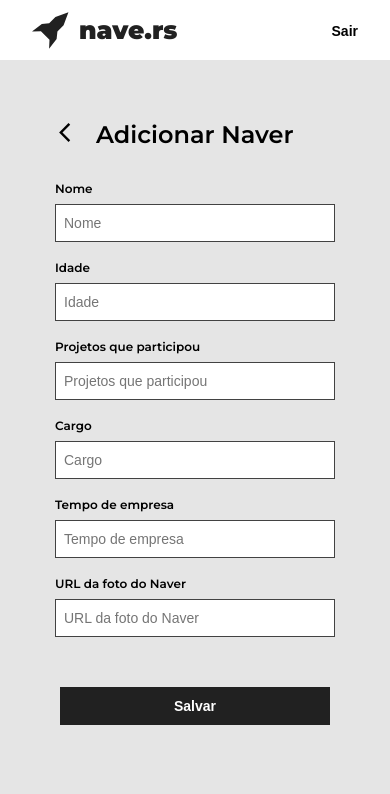
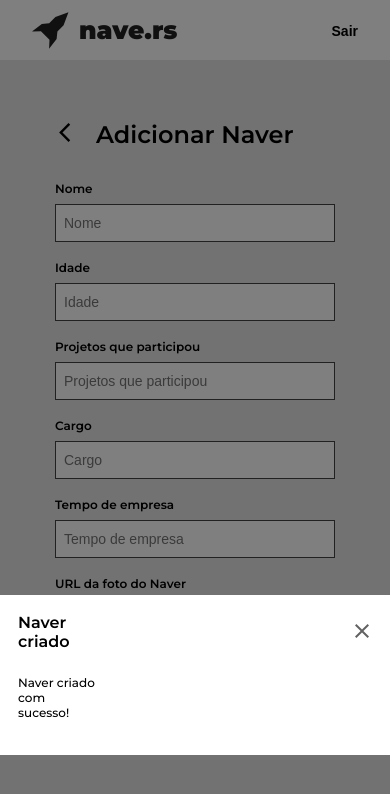
Before and after one commit to RafaelLeveske/desafio-nave, a React (Create React App) app: page /new in a window 390 px wide. Both pictures are taken after a click on the button "Salvar". Shown: the top 794 px of the page. Built offline with nearby package versions, Linux system fonts and the light colour scheme.

Commit message:
feature/warning-create-modal

```diff
--- a/src/components/ProfileModal/styles.css
+++ b/src/components/ProfileModal/styles.css
@@ -105,15 +105,14 @@
 }
 
 @media (max-width: 1000px) {
-
-
   .profile-modal {
-    height: 2000px;
+    height: 170%;
+    width: 102%;
   }
 
   .profile-modal .profile-modal-container {
     width: 420px;
-    height: 251px;
+    height: 255px;
     display: flex;
     align-items: center;
   }
@@ -124,12 +123,12 @@
   }
 
   .profile-modal .profile-modal-container .home-modal .avatar-content {
-    margin-top: -1px;
+    margin-top: 0;
   }
 
   .profile-modal .profile-modal-container .home-modal .avatar-content img {
-    width: 227px;
-    height: 255px;
+    width: 229px;
+    height: 259px;
   }
 
   .profile-modal .profile-modal-container .home-modal .side-content .middle {
--- a/src/components/WarningCreateModal/index.js
+++ b/src/components/WarningCreateModal/index.js
@@ -1,9 +1,12 @@
 import React from 'react';
+
+import close from '../../assets/close.svg';
+
+import './styles.css';
 
 function WarningCreateModal({
   id = 'warning-create-modal',
   onClose = () => {},
-  children,
 }) {
   const handleOutsideClick = e => {
     if (e.target.id === id) onClose();
@@ -12,7 +15,19 @@ function WarningCreateModal({
   return (
     <div id={id} className="warning-create-modal" onClick={handleOutsideClick}>
       <div className="warning-create-modal-container">
-        <div className="warning-create-content">{children}</div>
+        <div className="text-content">
+          <strong>Naver criado</strong>
+          <span>Naver criado com sucesso!</span>
+        </div>
+        <div className="close-modal">
+          <button
+            className="close-modal-button"
+            type="button"
+            onClick={onClose}
+          >
+            <img src={close} alt="Close" />
+          </button>
+        </div>
       </div>
     </div>
   );
--- a/src/components/WarningCreateModal/styles.css
+++ b/src/components/WarningCreateModal/styles.css
@@ -0,0 +1,77 @@
+.warning-create-modal {
+  display: flex;
+  justify-content: center;
+  align-items: center;
+  width: 100%;
+  height: 100%;
+  position: absolute;
+  top: 0;
+  left: 0;
+  z-index: 10;
+  background: rgba(0, 0, 0, 0.5);
+}
+
+.warning-create-modal .warning-create-modal-container {
+  display: flex;
+  justify-content: space-between;
+  background: #fff;
+  width: 592px;
+  height: 160px;
+  margin: auto 0;
+  padding: 0;
+}
+
+.warning-create-modal .warning-create-modal-container .text-content {
+  display: flex;
+  flex-direction: column;
+  margin: 32px 0 0 32px;
+}
+
+.warning-create-modal .warning-create-modal-container .text-content strong {
+  font-size: 24px;
+  font-weight: 600;
+}
+
+.warning-create-modal .warning-create-modal-container .text-content span {
+  font-size: 16px;
+  font-weight: normal;
+  margin-top: 24px;
+}
+
+.warning-create-modal .warning-create-modal-container .close-modal .close-modal-button {
+  border: 0;
+  background: none;
+  display: flex;
+  justify-content: flex-end;
+  margin: 29px 29px 0 0;
+
+  transition: 0.2s;
+}
+
+.warning-create-modal .warning-create-modal-container .close-modal .close-modal-button {
+  opacity: 0.7;
+}
+
+@media (max-width: 1000px) {
+  .warning-create-modal {
+    height: 160%;
+    width: 102%;
+  }
+
+  .warning-create-modal .warning-create-modal-container {
+    width: 400px;
+    height: 160px;
+  }
+
+  .warning-create-modal .warning-create-modal-container .text-content {
+    margin: 18px 0 0 18px;
+  }
+
+  .warning-create-modal .warning-create-modal-container .text-content strong {
+    font-size: 16px;
+  }
+
+  .warning-create-modal .warning-create-modal-container .text-content span {
+    font-size: 12px;
+  }
+}
--- a/src/pages/NewNaver/index.js
+++ b/src/pages/NewNaver/index.js
@@ -57,10 +57,10 @@ function NewNaver() {
           <button type="button" onClick={() => setIsModalvisible(true)}>
             Salvar
           </button>
+          {isModalVisible ? (
+            <WarningCreateModal onClose={() => setIsModalvisible(false)} />
+          ) : null}
         </div>
-        {isModalVisible ? (
-          <WarningCreateModal onClose={() => setIsModalvisible(false)} />
-        ) : null}
       </form>
     </div>
   );
```
